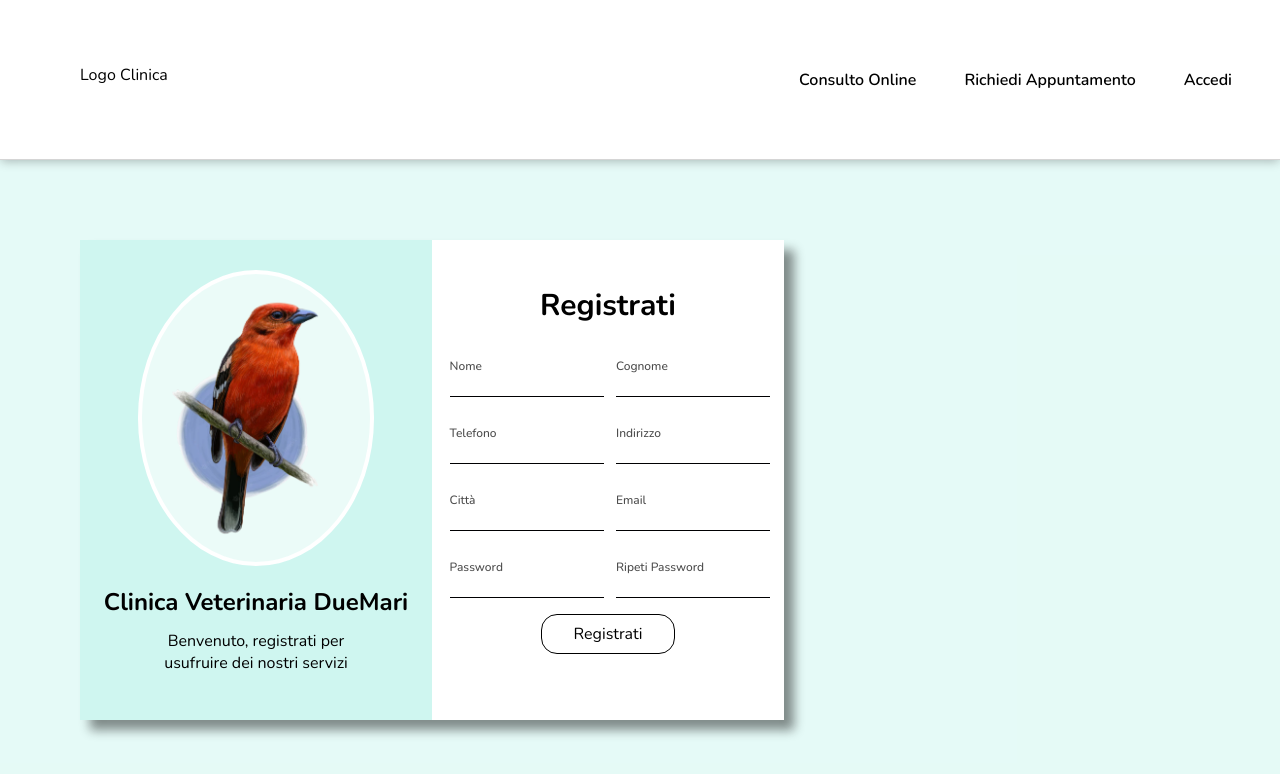
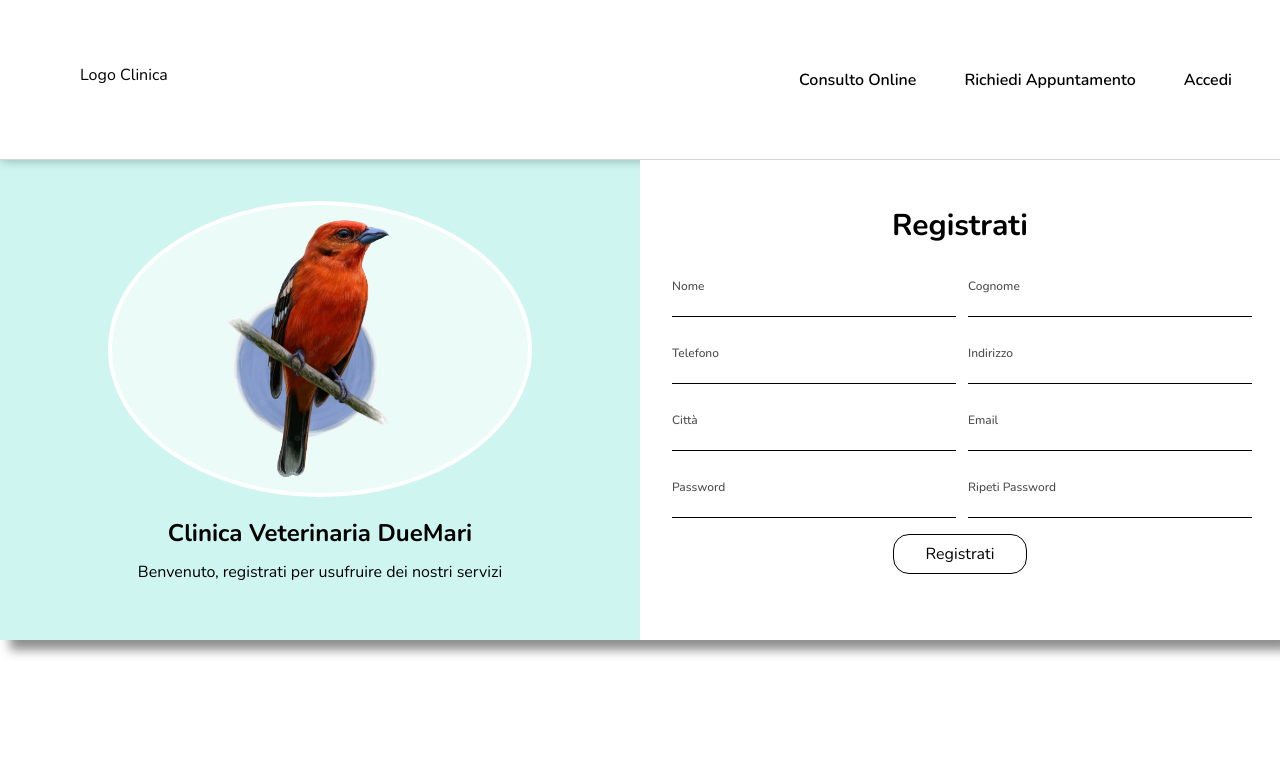
Before and after one commit to Germanilu/ClinicaVeterinariaDueMari, a React (Create React App) app: page /register in a window 1280 px wide. Shown: the top 774 px of the page. Built offline with nearby package versions, Linux system fonts and the light colour scheme.

Commit message:
Feat: Create rotate card login/register

```diff
--- a/src/Components/Header/Header.jsx
+++ b/src/Components/Header/Header.jsx
@@ -15,7 +15,7 @@ const Header = () => {
 
 
     //Function to navigate
-    const Move = (i) => {
+    const move = (i) => {
         navigate(i)
     }
 
@@ -23,11 +23,11 @@ const Header = () => {
     if(!credentials?.user_role){
         return (
             <div className='headerDesign'>
-                <div className="logo" onClick={() => Move('/')}>Logo Clinica</div>
+                <div className="logo" onClick={() => move('/')}>Logo Clinica</div>
                 <div className="containerMenu">
                     <div className="headerButton">Consulto Online</div>
                     <div className="headerButton">Richiedi Appuntamento</div>
-                    <div className="headerButton" onClick={() => Move('/login')}>Accedi</div>
+                    <div className="headerButton" onClick={() => move('/login')}>Accedi</div>
                 </div>
             </div>
         )
--- a/src/Containers/User/Login/Login.jsx
+++ b/src/Containers/User/Login/Login.jsx
@@ -1,18 +1,18 @@
 import React, { useEffect, useState } from 'react';
 import './Login.scss';
 
-import { useNavigate } from 'react-router-dom';
 import { useDispatch, useSelector } from 'react-redux';
 import { loginUser, userData } from '../userSlice';
+import Register from '../Register/Register';
 
 const Login = () => {
 
     //Hooks
     const [credentials, setCredentials] = useState({ email: '', password: '' });
     const [msgError, setMsgError] = useState();
+    const [isClick, setIsClick] = useState(false)
 
     //Var
-    const navigate = useNavigate();
     const dispatch = useDispatch();
 
 
@@ -20,11 +20,9 @@ const Login = () => {
         setCredentials({ ...credentials, [e.target.name]: e.target.value });
     }
 
-    //Function to navigate
-    const move = (i) => {
-        navigate(i)
+    const click = () => {
+        setIsClick(true)
     }
-
 
     const login = () => {
         //Regular expression to validate email
@@ -44,10 +42,11 @@ const Login = () => {
         dispatch(loginUser({ email: credentials.email, password: credentials.password }, setMsgError))
     }
 
-
     return (
         <div className='loginDesign'>
             <div className="containerLogin">
+                <div className={isClick ? "rotate card" : "card"} >
+                    <div className="frontCard">
                         <div className="containerImg">
                             <div className="containerImgCircle">
                                 <img src={require('../../../img/birdLoginNoBG.png')} alt="" className='imgLogin' />
@@ -70,8 +69,13 @@ const Login = () => {
                                 <div className="buttonLogin" onClick={() => login()}>Accedi</div>
                                 {msgError}
                                 <div className="containerRegister">
-                            <p>Non sei ancora registrato?  <span className='redirRegister' onClick={() => move('/register')}>Crea un Account</span> </p>
+                                    <p>Non sei ancora registrato?  <span className='redirRegister' onClick={() => click()}>Crea un Account</span> </p>
                                 </div>
+                            </div>
+                        </div>
+                    </div>
+                    <div className="backCard">
+                        <Register></Register>
                     </div>
                 </div>
             </div>
--- a/src/Containers/User/Login/Login.scss
+++ b/src/Containers/User/Login/Login.scss
@@ -7,6 +7,8 @@
     align-items: center;
     justify-content: left;
     background-color: rgba(65, 218, 193, 0.137);
+
+
 }
 
 .containerLogin{
@@ -17,8 +19,12 @@
     align-items: center;
     justify-content: center;
     //Unable overlap border
-    overflow: auto;
+    // overflow: auto;
     box-shadow: 10px 10px 10px 0px rgba(7, 7, 7, 0.452);
+
+
+
+    background-color: transparent;
 }
 
 .containerImg{
@@ -109,3 +115,27 @@ input{
     text-decoration: underline;
     cursor: pointer;
 }
+
+
+.card{
+    width: 100%;
+    height: 100%;
+    position: relative;
+    transition: transform 1s;
+    transform-style: preserve-3d;
+}
+
+.rotate{
+    transform:rotateY(180deg)
+}
+.frontCard, .backCard{
+    @include flex();
+    width: 100%;
+    height: 100%;
+    position: absolute;
+    backface-visibility: hidden;
+}
+
+.backCard{
+    transform: rotateY(180deg);
+}
--- a/src/Containers/User/Register/Register.jsx
+++ b/src/Containers/User/Register/Register.jsx
@@ -14,7 +14,7 @@ const Register = () => {
         city: '',
         email: '',
         password: '',
-        password2:'',
+        password2: '',
     });
     const [msgError, setMsgError] = useState()
     const [registrado, setRegistrado] = useState('');
@@ -40,7 +40,7 @@ const Register = () => {
             return;
         }
         //Password
-            if(!userData.password){
+        if (!userData.password) {
             setMsgError("Devi inserire una password");
             setTimeout(() => {
                 setMsgError("")
@@ -56,7 +56,7 @@ const Register = () => {
             return;
         }
 
-            if(userData.password !== userData.password2){
+        if (userData.password !== userData.password2) {
             setMsgError("Le password non coincidono")
             setTimeout(() => {
                 setMsgError("")
@@ -64,14 +64,12 @@ const Register = () => {
             return;
         }
 
-
         try {
             const attempt = await axios.post("https://bbdd-cv2.herokuapp.com/api/auth/register", userData)
             if (attempt.status === 200) {
-                console.log("REGISTRATO CORRETTAMENTE")
                 setRegistrado(true);
                 setTimeout(() => {
-                    navigate('/login')
+                    window.location.reload()
                 }, 2000);
             }
         } catch (error) {
@@ -99,10 +97,12 @@ const Register = () => {
             </div>
         )
 
-    }else{
+    } else {
         return (
             <div className='registerDesign'>
                 <div className="containerReg">
+                    <div className="card">
+                        <div className="frontCard">
                             <div className="containerImgReg">
                                 <div className="containerImgCircleReg">
                                     <img src={require('../../../img/birdLoginNoBG.png')} alt="" className='imgRegister' />
@@ -160,6 +160,8 @@ const Register = () => {
                             </div>
                         </div>
                     </div>
+                </div>
+            </div>
         )
     }
 
--- a/src/Containers/User/Register/Register.scss
+++ b/src/Containers/User/Register/Register.scss
@@ -2,7 +2,7 @@
 
 .registerDesign{
     width: 100%;
-    height: 80vh;
+    height: 100%;
     display: flex;
     align-items: center;
     justify-content: left;
@@ -10,9 +10,8 @@
 }
 
 .containerReg{
-    width: 55%;
+    width: 100%;
     height: 30em;
-    margin-left: 5em;
     @include flex();
     //Unable overlap border
     overflow: auto;
@@ -106,8 +105,6 @@ input{
     margin-top: -1em;
 }
 
-
-
 .containerDataWelcome{
     width: 50%;
     height: 100%;
```
Lines whose indentation alone changed are shown as unchanged.
